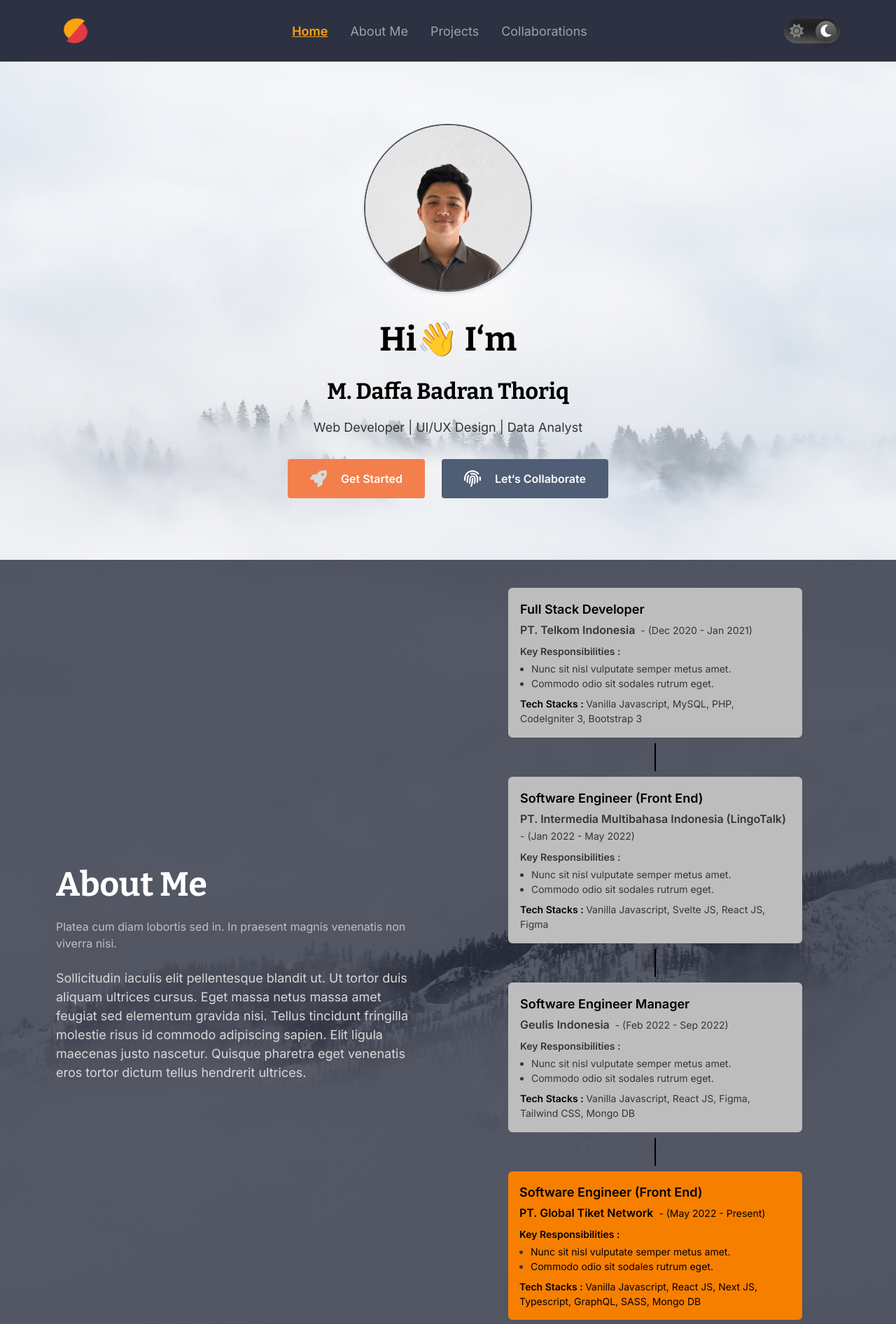
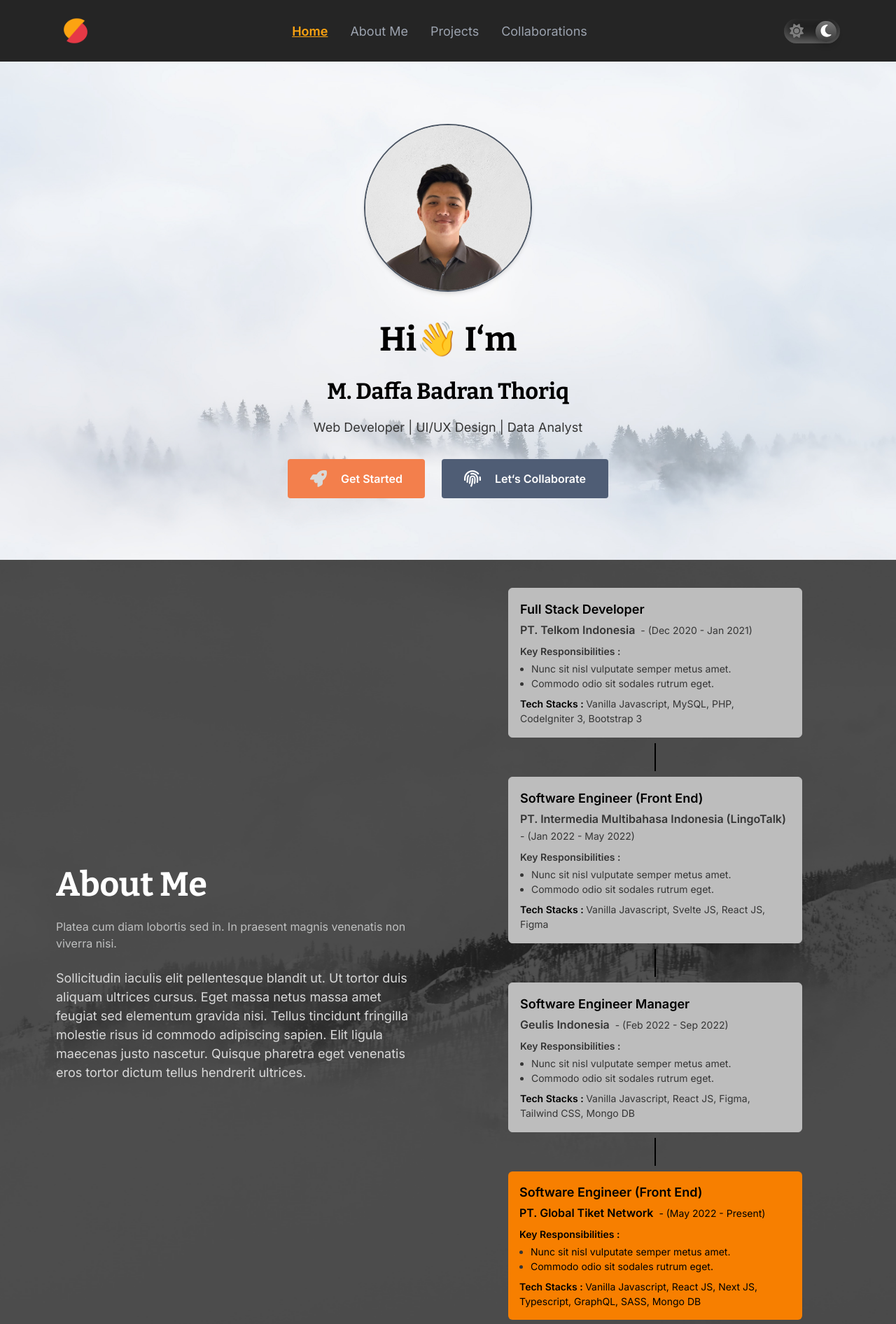
Before and after one commit to daffabadrant9390/daffabadrant9390.github.io, a Next.js app: page / in a window 1280 px wide. Shown: the top 1892 px of the page at 70% size. Built offline with nearby package versions, Linux system fonts and the light colour scheme.

Commit message:
feat: update the dark mode background color to new design UI

```diff
--- a/components/Footer/index.tsx
+++ b/components/Footer/index.tsx
@@ -2,7 +2,7 @@ import React from 'react';
 
 const Footer = () => {
   return (
-    <footer className="w-full bg-white dark:bg-blue-850 py-6 lg:py-8">
+    <footer className="w-full bg-white dark:bg-gray-1150 py-6 lg:py-8">
       <div className="max-container padding-container flex flex-row items-center justify-center text-center">
         <p className="text-body-p3-regular lg:text-body-p1-regular text-gray-850 dark:text-gray-150">
           Copyright 2024 | M. Daffa Badran Thoriq
--- a/components/MainContent/index.tsx
+++ b/components/MainContent/index.tsx
@@ -18,7 +18,7 @@ const MainContent = ({
   isDarkMode,
 }: MainContentProps) => {
   return (
-    <main className="bg-white dark:bg-blue-850">
+    <main className="bg-white dark:bg-gray-1150">
       <AboutMe aboutMeRef={aboutMeRef} />
       <SkillsAndInterests />
       <Projects projectsRef={projectsRef} isDarkMode={isDarkMode} />
--- a/components/Navbar/components/MobileSidebarNavigation.tsx
+++ b/components/Navbar/components/MobileSidebarNavigation.tsx
@@ -19,7 +19,7 @@ const MobileSidebarNavigation = ({
 }: MobileSidebarNavigationProps) => {
   return (
     <motion.div
-      className="fixed top-[72px] bottom-0 right-0 left-28 xs:left-32 sm:left-56 bg-gray-850 dark:bg-blue-650 lg:hidden origin-right z-50"
+      className="fixed top-[70px] bottom-0 right-0 left-28 xs:left-32 sm:left-56 bg-gray-850 dark:bg-gray-1150 lg:hidden origin-right z-50"
       variants={{
         initial: {
           scaleX: 0,
--- a/components/Navbar/index.tsx
+++ b/components/Navbar/index.tsx
@@ -130,7 +130,7 @@ const Navbar = ({
     <div
       className={`w-full ${
         !!isMobileNavbarOpen || !!isPageScrolled ? 'shadow-lg' : 'shadow-none'
-      } sticky top-0 bg-white dark:bg-blue-850 z-40`}
+      } sticky top-0 bg-white dark:bg-gray-1150 z-40`}
     >
       <div
         className={`max-container padding-container flex flex-row items-center justify-between py-3 lg:py-5`}
--- a/tailwind.config.ts
+++ b/tailwind.config.ts
@@ -53,6 +53,7 @@ const config: Config = {
           750: '#444444',
           850: '#353535',
           950: '#2B2B2B',
+          1150: '#252525',
         },
         orange: {
           150: '#F37F4C',
```
